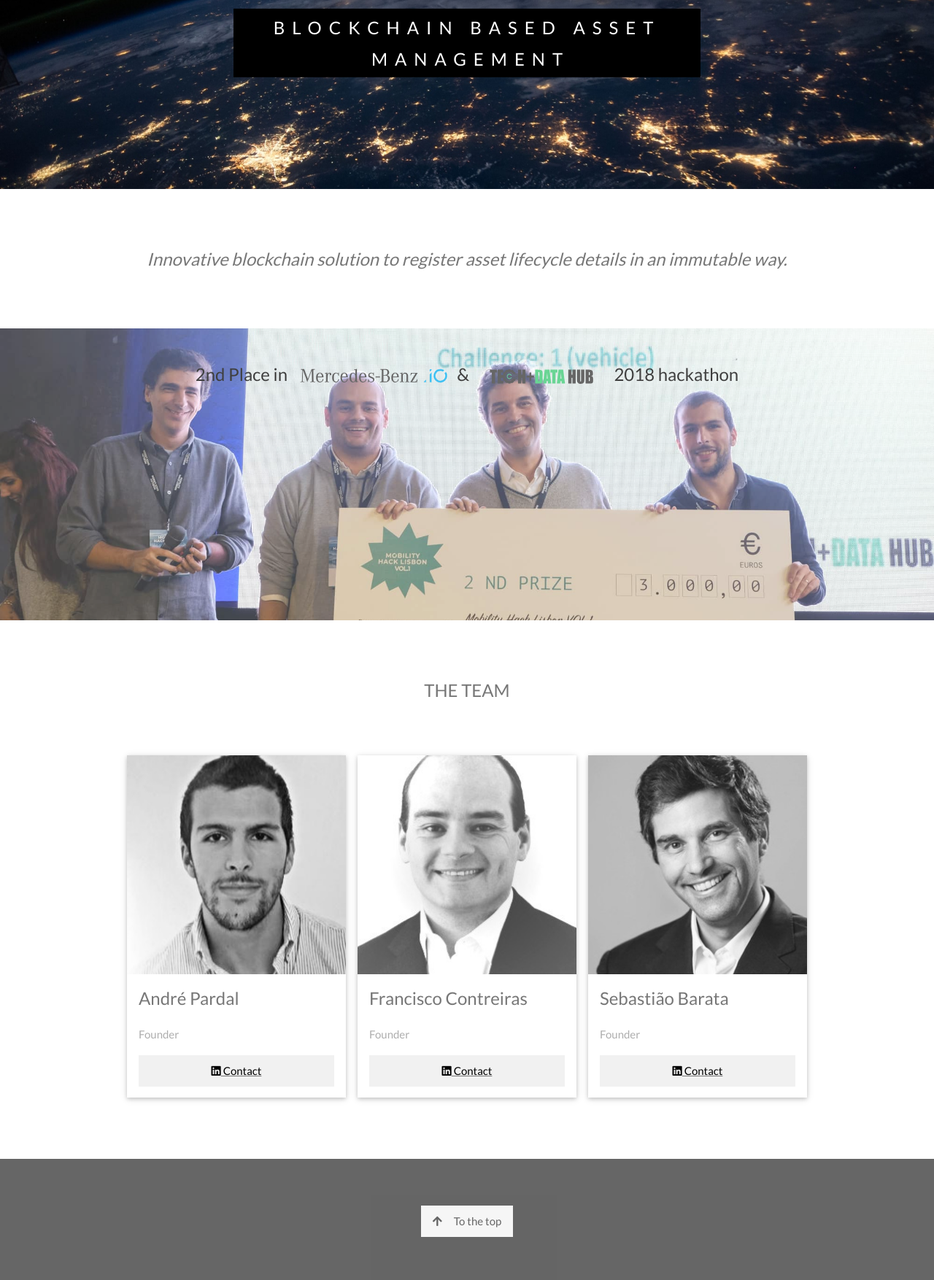
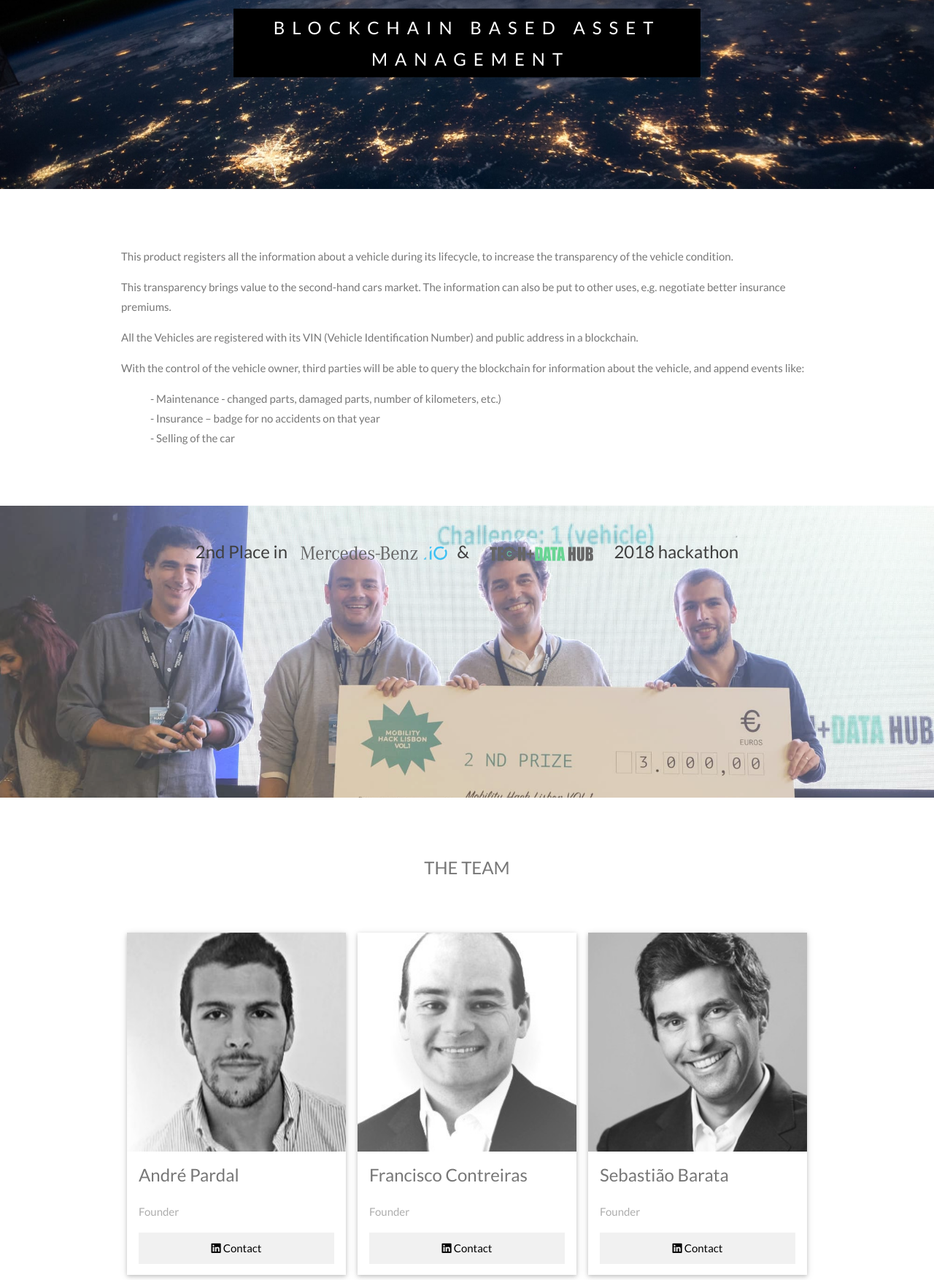
Before and after one commit to acpardal/siteassetlife, a plain HTML site: page index.html in a window 1280 px wide. Shown: the part 141-1895 px from the top of the page at 73% size. Drawn offline with Linux system fonts and the light colour scheme.

Commit message:
New Product Text

```diff
--- a/index.html
+++ b/index.html
@@ -49,6 +49,12 @@ body, html {
   justify-content: center;
   flex-wrap: wrap;
 }
+.text-decoration-none {
+  text-decoration: none;
+}
+.list-style-type-none {
+  list-style-type: none;
+}
 </style>
   <body>
 
@@ -81,7 +87,16 @@ body, html {
 
     <div class="w3-content w3-container w3-padding-64" id="product">
       <!-- <h3 class="w3-center">ABOUT ME</h3> -->
-      <h3 class="w3-center"><em>Innovative blockchain solution to register asset lifecycle details in an immutable way. </em></h3>
+      <p>This product registers all the information about a vehicle during its lifecycle, to increase the transparency of the vehicle condition.</p>
+      <p>This transparency brings value to the second-hand cars market. The information can also be put to other uses, e.g. negotiate better insurance premiums.</p>
+      <p>All the Vehicles are registered with its VIN (Vehicle Identification Number) and public address in a blockchain.</p>
+      <p>With the control of the vehicle owner, third parties will be able to query the blockchain for information about the vehicle, and append events like:</p>
+
+      <ul class="list-style-type-none">
+        <li>- Maintenance - changed parts, damaged parts, number of kilometers, etc.)</li>
+        <li>- Insurance – badge for no accidents on that year</li>
+        <li>- Selling of the car</li>
+      </ul>
     </div>
 
     <!-- Second Parallax Image with award Text -->
@@ -100,7 +115,7 @@ body, html {
             <div class="w3-container">
               <h3>André Pardal</h3>
               <p class="w3-opacity">Founder</p>
-              <p><a href="https://www.linkedin.com/in/apardal/" target="_blank" rel="noopener noreferrer"><button class="w3-button w3-light-grey w3-block"><i class="fab fa-linkedin w3-hover-opacity"></i> Contact</button></a></p>
+              <p><a class="text-decoration-none" href="https://www.linkedin.com/in/apardal/" target="_blank" rel="noopener noreferrer"><button class="w3-button w3-light-grey w3-block"><i class="fab fa-linkedin w3-hover-opacity"></i> Contact</button></a></p>
             </div>
           </div>
         </div>
@@ -110,7 +125,7 @@ body, html {
             <div class="w3-container">
               <h3>Francisco Contreiras</h3>
               <p class="w3-opacity">Founder</p>
-              <p><a href="https://www.linkedin.com/in/fcontreiras/" target="_blank" rel="noopener noreferrer"><button class="w3-button w3-light-grey w3-block"><i class="fab fa-linkedin w3-hover-opacity"></i> Contact</button></a></p>
+              <p><a class="text-decoration-none" href="https://www.linkedin.com/in/fcontreiras/" target="_blank" rel="noopener noreferrer"><button class="w3-button w3-light-grey w3-block"><i class="fab fa-linkedin w3-hover-opacity"></i> Contact</button></a></p>
             </div>
           </div>
         </div>
@@ -120,7 +135,7 @@ body, html {
             <div class="w3-container">
               <h3>Sebastião Barata</h3>
               <p class="w3-opacity">Founder</p>
-              <p><a href="https://www.linkedin.com/in/sebastiaobarata/" target="_blank" rel="noopener noreferrer"><button class="w3-button w3-light-grey w3-block"><i class="fab fa-linkedin w3-hover-opacity"></i> Contact</button></a></p>
+              <p><a class="text-decoration-none" href="https://www.linkedin.com/in/sebastiaobarata/" target="_blank" rel="noopener noreferrer"><button class="w3-button w3-light-grey w3-block"><i class="fab fa-linkedin w3-hover-opacity"></i> Contact</button></a></p>
             </div>
           </div>
         </div>
```
